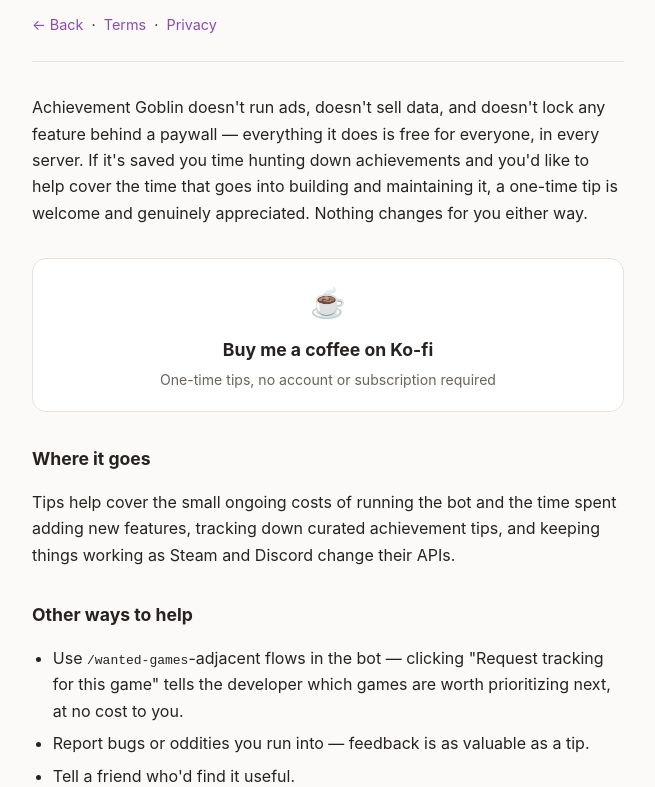
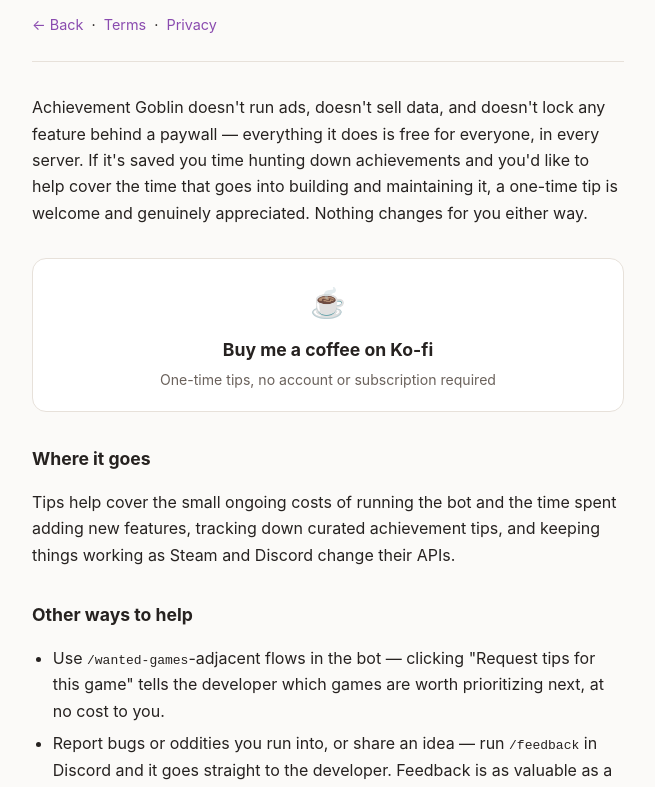
Before and after one commit to ugonek/docs, a plain HTML site: page support.html in a window 1280 px wide. Shown: the part 163-950 px from the top of the page, without its empty margins (312-967 px from the left). Drawn offline with Linux system fonts and the light colour scheme.

Commit message:
changed docs for feedback

```diff
--- a/support.html
+++ b/support.html
@@ -144,8 +144,8 @@
 
   <h2>Other ways to help</h2>
   <ul>
-    <li>Use <code>/wanted-games</code>-adjacent flows in the bot — clicking "Request tracking for this game" tells the developer which games are worth prioritizing next, at no cost to you.</li>
-    <li>Report bugs or oddities you run into — feedback is as valuable as a tip.</li>
+    <li>Use <code>/wanted-games</code>-adjacent flows in the bot — clicking "Request tips for this game" tells the developer which games are worth prioritizing next, at no cost to you.</li>
+    <li>Report bugs or oddities you run into, or share an idea — run <code>/feedback</code> in Discord and it goes straight to the developer. Feedback is as valuable as a tip.</li>
     <li>Tell a friend who'd find it useful.</li>
   </ul>
 
```
